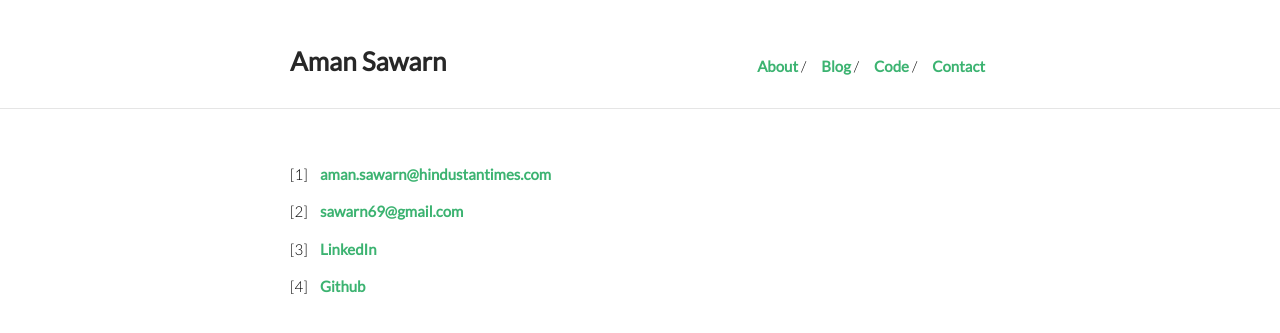
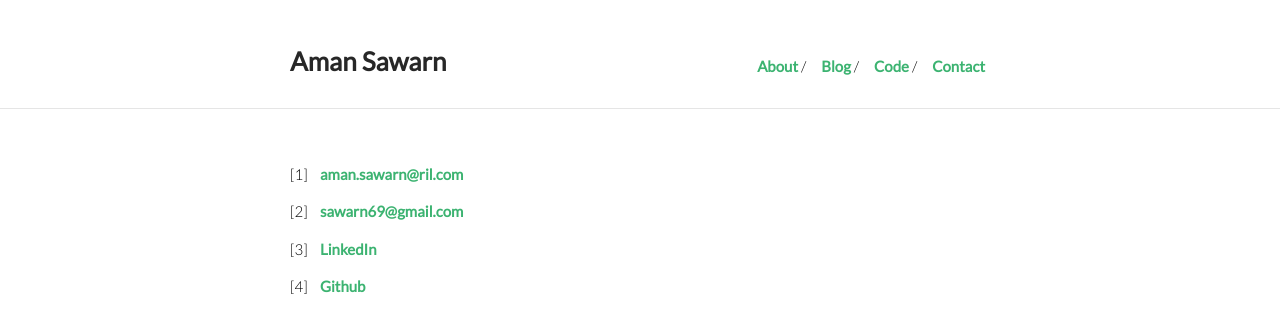
Before and after one commit to aman-sawarn/aman-sawarn.github.io, a Jekyll site: the page built from contact.md, in a window 1280 px wide. Shown: the top 333 px of the page. Built offline with Jekyll 4.4.1, drawn with Linux system fonts in a browser that asks for light colours.

Commit message:
changes in contact.md

```diff
--- a/contact.md
+++ b/contact.md
@@ -5,11 +5,11 @@ is_contact: true
 
 <br>
 
-1. [aman.sawarn@hindustantimes.com](mailto:aman.sawarn@hindustantimes.com)
+1. [aman.sawarn@ril.com](mailto:aman.sawarn@ril.com)
 
 2. [sawarn69@gmail.com](mailto:sawarn69@gmail.com)
 
-3. [LinkedIn](https://www.linkedin.com/in/aman-s-32494b80/)
+3. [LinkedIn](https://www.linkedin.com/in/aman-sawarn/)
 
 4. [Github](https://www.github.com/aman-sawarn)
 
```
